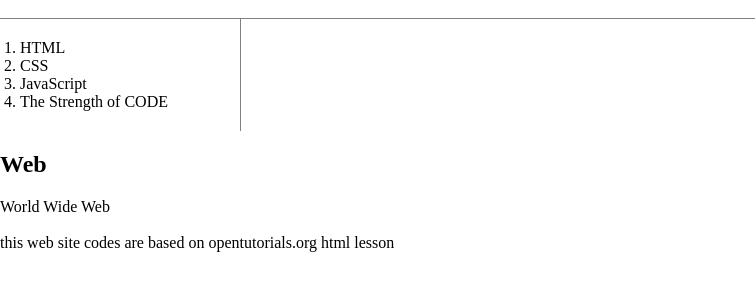
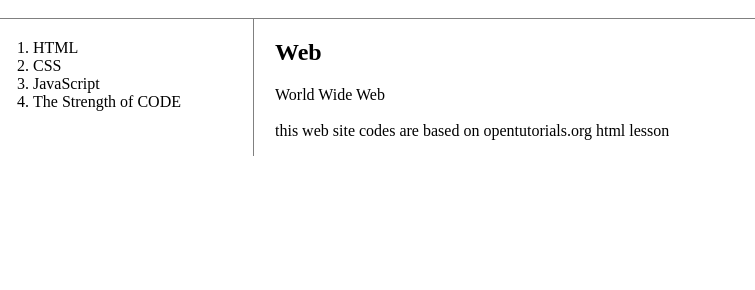
Before and after one commit to dltkdgns00/dltkdgns00.github.io, a plain HTML site: page my-first-web-site/index.html in a window 1280 px wide. Shown: the part 74-364 px from the top of the page, without its empty margins (0-755 px from the left). Drawn offline with Linux system fonts and the light colour scheme.

Commit message:
modified README.md, index.html

```diff
--- a/my-first-web-site/index.html
+++ b/my-first-web-site/index.html
@@ -8,14 +8,14 @@
 
 <body>
     <h1><a href="index.html">WEB</a></h1>
-    <div>
+    <div id="grid">
         <ol>
             <li><a href="1.html">HTML</a></li>
             <li><a href="2.html">CSS</a></li>
             <li><a href="3.html">JavaScript</a></li>
             <li><a href="the-strength-of-code.html">The Strength of CODE</a></li>
         </ol>
-        <div>
+        <div id="article">
             <h2>Web</h2>
             <p>
             World Wide Web
```
Also changed, not shown: 1 other file.
